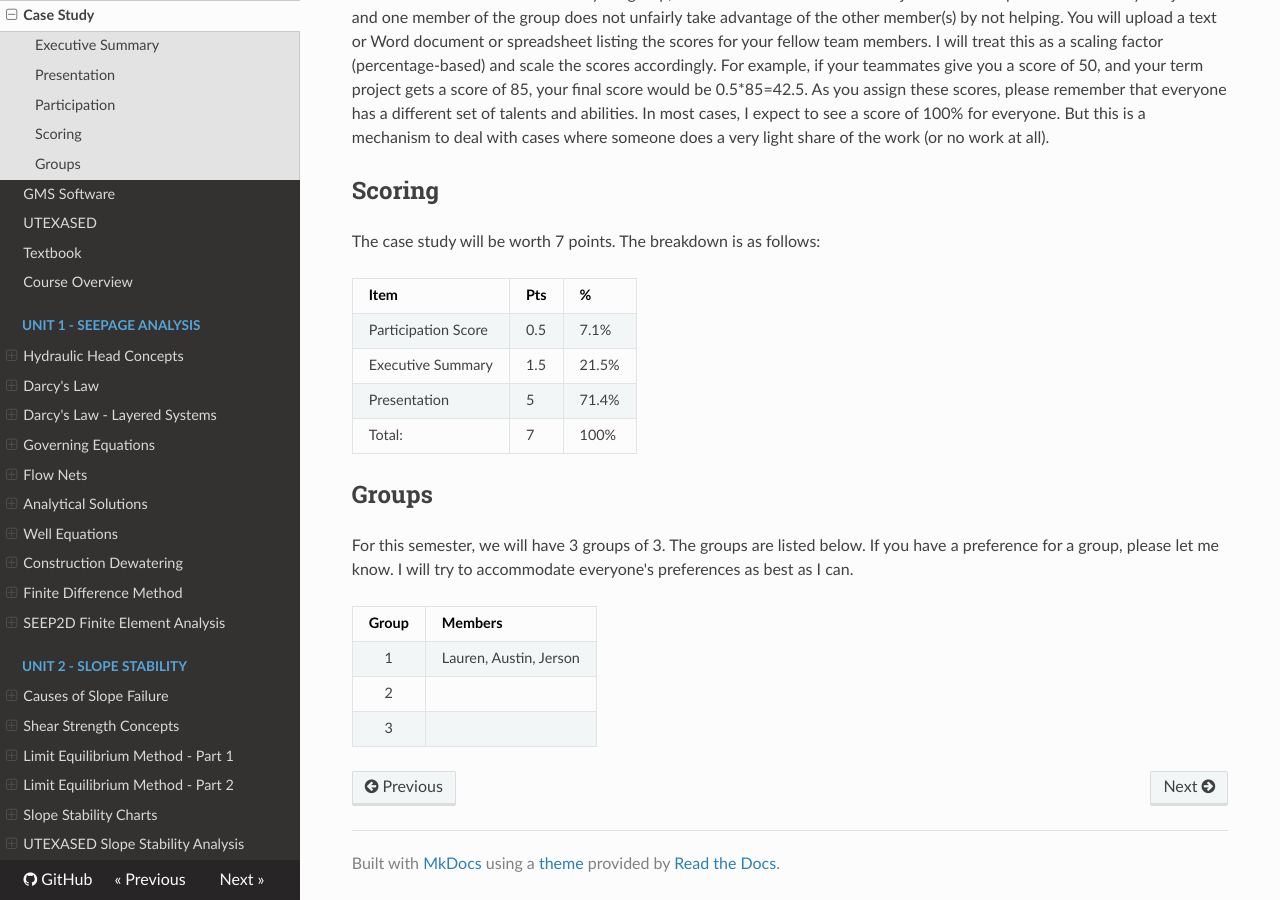
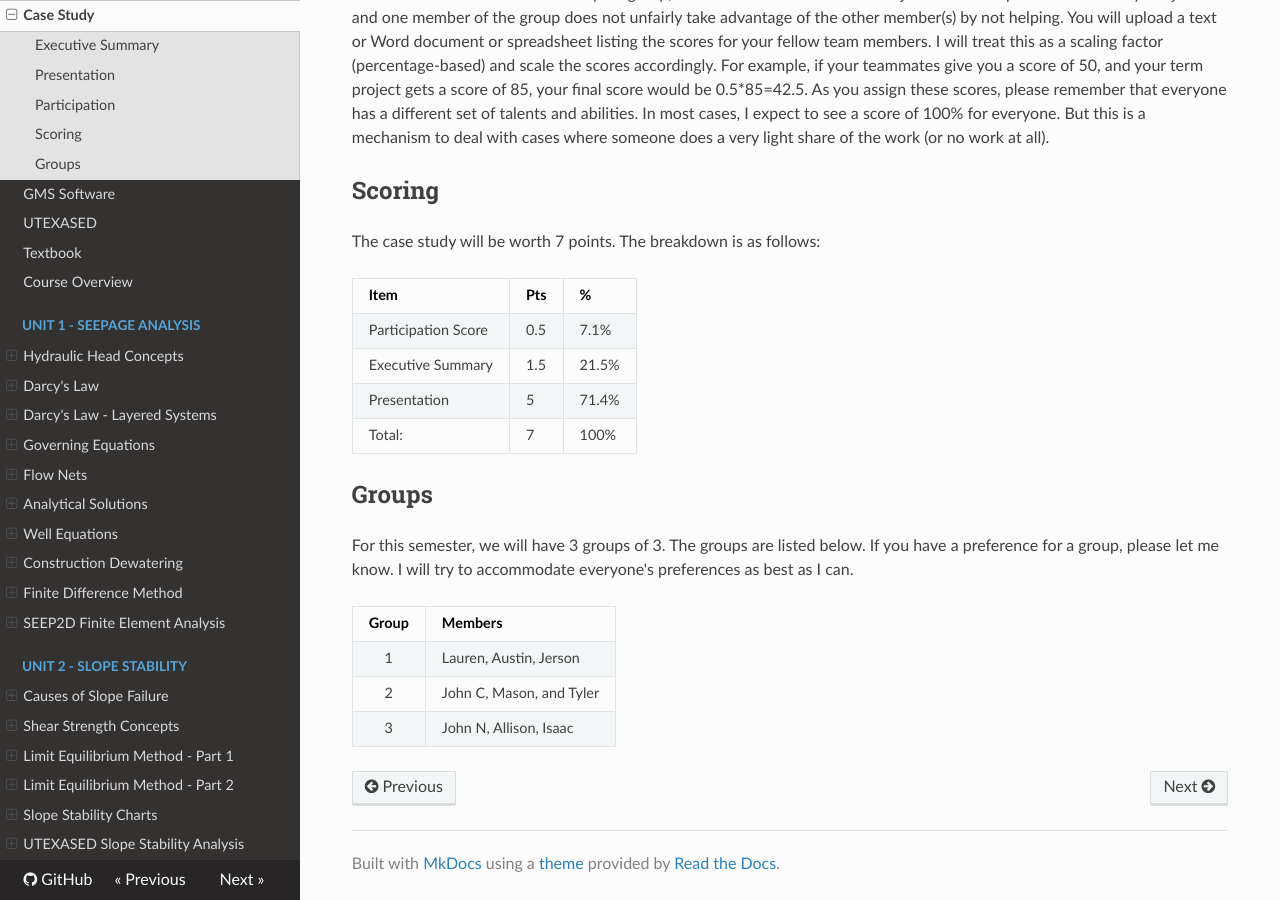
Before and after one commit to njones61/ce544, an MkDocs documentation site: the page built from docs/resources/casestudy.md, in a window 1280 px wide and 900 px high, scrolled down 826 px. Built offline with MkDocs 1.6.1, drawn with Linux system fonts in a browser that asks for light colours; nearby versions of some CDN libraries.

Commit message:
updated team

```diff
--- a/docs/resources/casestudy.md
+++ b/docs/resources/casestudy.md
@@ -32,8 +32,8 @@ The case study will be worth 7 points. The breakdown is as follows:
 
 For this semester, we will have 3 groups of 3. The groups are listed below. If you have a preference for a group, please let me know. I will try to accommodate everyone's preferences as best as I can.
 
-| Group | Members        |
-|:-----:|----------------|
-|   1   | Lauren, Austin, Jerson |
-|   2   |                |
-|   3   |         |
+| Group | Members                  |
+|:-----:|--------------------------|
+|   1   | Lauren, Austin, Jerson   |
+|   2   | John C, Mason, and Tyler |
+|   3   | John N, Allison, Isaac   |
```
